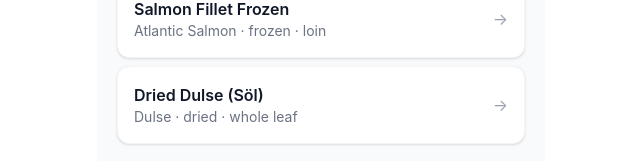
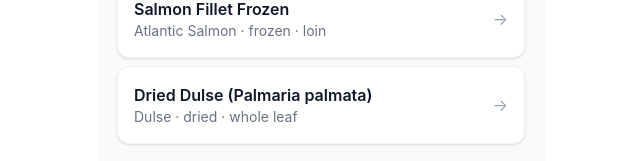
Before and after one commit to andrearakel/VS-QRcode, a React (Vite) app: page / in a window 1280 px wide. Shown: the part 718-879 px from the top of the page, without its empty margins (319-959 px from the left). Built offline with nearby package versions, Linux system fonts and the light colour scheme.

Commit message:
fixed dulse

```diff
--- a/src/components/landing/ProductLanding.jsx
+++ b/src/components/landing/ProductLanding.jsx
@@ -185,7 +185,16 @@
         </div>
 
         <div className="p-5">
-          <h1 className="text-2xl font-bold text-gray-900">{product.name}</h1>
+          <h1 className="text-2xl font-bold text-gray-900">
+  {product.name.includes('(') ? (
+    <>
+      {product.name.split('(')[0]}
+      (<em className="italic">{product.name.split('(')[1].replace(')', '')}</em>)
+    </>
+  ) : (
+    product.name
+  )}
+</h1>
           <p className="text-gray-500 mt-1">
             {product.species.common_name} · {product.producer?.name || topLayer?.origin_short}
           </p>
@@ -299,12 +308,14 @@
           onClick={() => handleCategoryClick('sotspor')}
         />
 
+       {!product.hide_safety && (
          <CategoryCard
            icon="🛡️"
            title="Safety"
            subtitle="Standards & testing criteria"
            onClick={() => handleCategoryClick('safety')}
          />
+       )}
 
         <CategoryCard
           icon="📦"
--- a/src/data/products.json
+++ b/src/data/products.json
@@ -812,13 +812,14 @@
     {
 
       "id": "prod-007",
-      "name": "Dried Dulse (Söl)",
+      "name": "Dried Dulse (Palmaria palmata)",
         "theme": {
       "gradient_from": "#4a1942",
       "gradient_to": "#802b5e",
       "accent": "#c2616b",
       "hero_image": "/images/products/20_dulse_whole-leaf-seaweed.jpg"
       },
+      "hide_safety": true,
       "format": "dried",
       "cut": "whole leaf",
       "species": {
```
Lines whose indentation alone changed are shown as unchanged.
